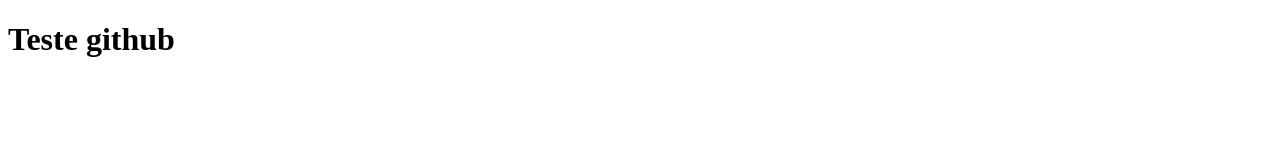
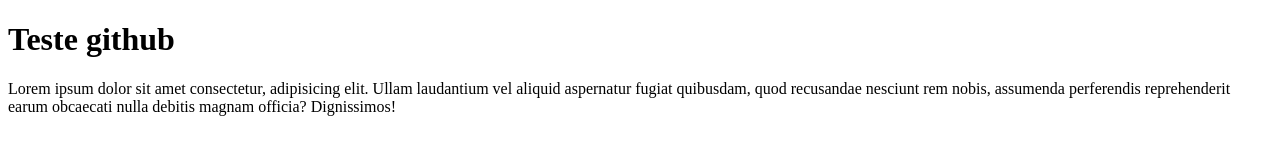
Before and after one commit to Pinotas/teste, a plain HTML site: page index.html in a window 1280 px wide. Drawn offline with Linux system fonts and the light colour scheme.

Commit message:
adding lorem

```diff
--- a/index.html
+++ b/index.html
@@ -7,5 +7,11 @@
   </head>
   <body>
     <h1>Teste github</h1>
+    <p>
+      Lorem ipsum dolor sit amet consectetur, adipisicing elit. Ullam laudantium
+      vel aliquid aspernatur fugiat quibusdam, quod recusandae nesciunt rem
+      nobis, assumenda perferendis reprehenderit earum obcaecati nulla debitis
+      magnam officia? Dignissimos!
+    </p>
   </body>
 </html>
```
